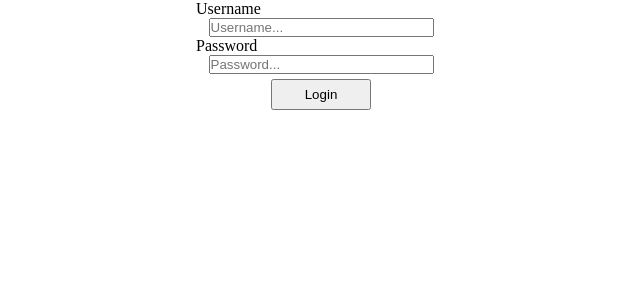
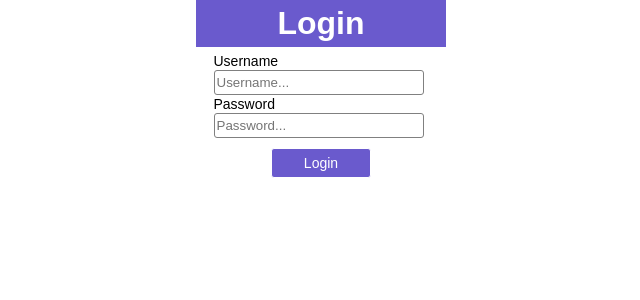
Before and after one commit to Csprier/grimoire-client2, a React (Create React App) app: page / in a window 1280 px wide. Shown: the top 300 px of the page, without its empty margins (319-959 px from the left). Built offline with nearby package versions, Linux system fonts and the light colour scheme.

Commit message:
added some style to the login form

```diff
--- a/src/components/Login.js
+++ b/src/components/Login.js
@@ -12,7 +12,9 @@ const Login = () => {
 
   return(
     <form className="login-form" onSubmit={handleSubmit}>
-      <label className="label">Username</label>
+      <h1>Login</h1>
+      <div className="input-container">
+        <label className="label">Username
           <input
             className="input"
             type="text"
@@ -25,7 +27,8 @@ const Login = () => {
           {errors.username && (
             <p className="error">{errors.username}</p>
           )}
-      <label className="label">Password</label>
+        </label>
+        <label className="label">Password
           <input
             className="input"
             type="password"
@@ -38,7 +41,11 @@ const Login = () => {
           {errors.password && (
             <p className="error">{errors.password}</p>
           )}
+        </label>
+      </div>
+      <div className="button-container">
         <button type="submit" className="login-button">Login</button>
+      </div>
     </form>
   );
 }
--- a/src/components/css/login.css
+++ b/src/components/css/login.css
@@ -6,18 +6,55 @@
   display: flex;
   flex-direction: column;
 }
+.login-form h1 {
+  font-family: Arial, Helvetica, sans-serif;
+  background-color: slateblue;
+  color: white;
+  text-align: center;
+  margin: 0px;
+  padding: 5px;
+}
 
+.input-container {
+  position: relative;
+  width: 90%;
+  height: auto;
+  margin: 0 auto;
+  padding: 5px;
+}
+
+.label {
+  font-size: 14px;
+  font-family: Arial, Helvetica, sans-serif;
+  margin: 4px 0px;
+  padding: 0px;
+}
 .input {
-  width: 90%;
+  width: 98%;
+  height: 25px;
   margin: 0 auto;
-  padding: 0;
+  padding: 2px;
+  border: 1px solid gray;
+  border-radius: 3px;
+}
+
+.button-container {
+  width: 100%;
+  height: auto;
+  margin: 0;
+  padding: 5px;
+  text-align: center;
 }
 
 .login-button {
   width: 100px;
-  height: auto;
-  margin: 5px auto;
+  margin: 0 auto;
   padding: 6px 8px;
+  background-color: slateblue;
+  color: white;
+  border: 1px solid white;
+  border-radius: 3px;
+  font-size: 14px;
 }
 
 .error {
```
Lines whose indentation alone changed are shown as unchanged.
